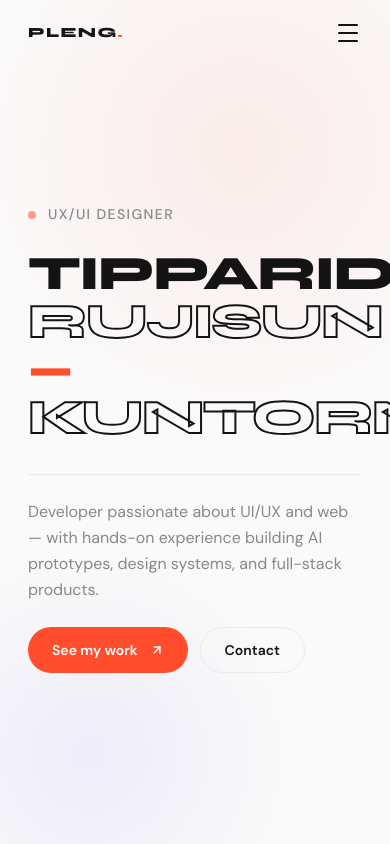
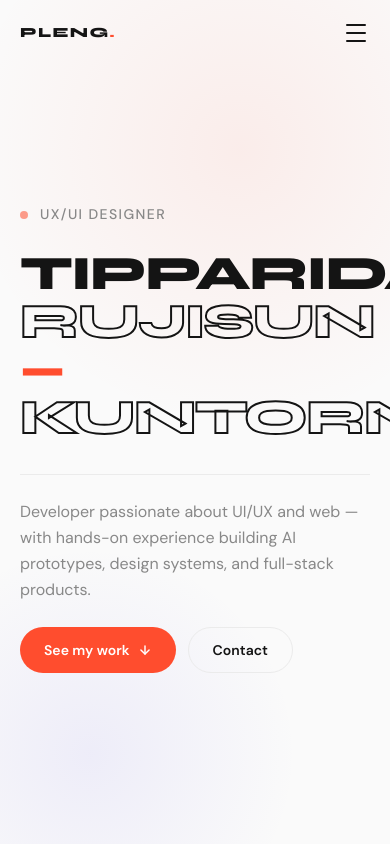
Before and after one commit to blymanor/portfolio, a Next.js app: page /portfolio/ in a window 390 px wide. Shown: the top 844 px of the page. Built offline with nearby package versions, Linux system fonts and the light colour scheme.

Commit message:
fix: update footer email display, adjust SVG icons in Hero and Projects components, and refine Container padding for consistency

```diff
--- a/src/components/Footer.tsx
+++ b/src/components/Footer.tsx
@@ -58,7 +58,6 @@ export default function Footer() {
                 color: C.accent,
               }}
             >
-              <span className="truncate">tipparida.ruji@gmail.com</span>
               <svg
                 xmlns="http://www.w3.org/2000/svg"
                 width="16"
@@ -74,6 +73,7 @@ export default function Footer() {
                 <rect width="20" height="16" x="2" y="4" rx="2" />
                 <path d="m22 7-8.97 5.7a1.94 1.94 0 0 1-2.06 0L2 7" />
               </svg>
+              <span className="truncate">tipparida.ruji@gmail.com</span>
             </a>
             <a
               href="https://linkedin.com/in/tipparida"
--- a/src/components/Hero.tsx
+++ b/src/components/Hero.tsx
@@ -153,10 +153,9 @@ export default function Hero() {
                     strokeWidth="2.5"
                     strokeLinecap="round"
                     strokeLinejoin="round"
-                    className="inline-block ml-1"
                   >
-                    <path d="M7 17L17 7" />
-                    <path d="M7 7h10v10" />
+                    <path d="M12 5v14" />
+                    <path d="m19 12-7 7-7-7" />
                   </svg>
                 </a>
                 <a
--- a/src/components/Projects.tsx
+++ b/src/components/Projects.tsx
@@ -110,6 +110,22 @@ function ProjectCard({ project, index }: ProjectCardProps) {
                 }}
               >
                 View Prototype
+                <svg
+                  xmlns="http://www.w3.org/2000/svg"
+                  width="14"
+                  height="14"
+                  viewBox="0 0 24 24"
+                  fill="none"
+                  stroke="currentColor"
+                  strokeWidth="2"
+                  strokeLinecap="round"
+                  strokeLinejoin="round"
+                  className="inline-block mr-1 -mt-0.5"
+                >
+                  <path d="M15 3h6v6" />
+                  <path d="M10 14 21 3" />
+                  <path d="M18 13v6a2 2 0 0 1-2 2H5a2 2 0 0 1-2-2V8a2 2 0 0 1 2-2h6" />
+                </svg>
               </a>
             )}
             {project.github && (
--- a/src/components/ui/Container.tsx
+++ b/src/components/ui/Container.tsx
@@ -13,7 +13,7 @@ export default function Container({
 }: ContainerProps) {
   return (
     <div
-      className={`w-full mx-auto px-7 sm:px-12 md:px-16 lg:px-24 ${className}`}
+      className={`w-full mx-auto px-5 sm:px-8 md:px-16 lg:px-24 ${className}`}
       style={{ maxWidth: "1280px", ...style }}
     >
       {children}
```
